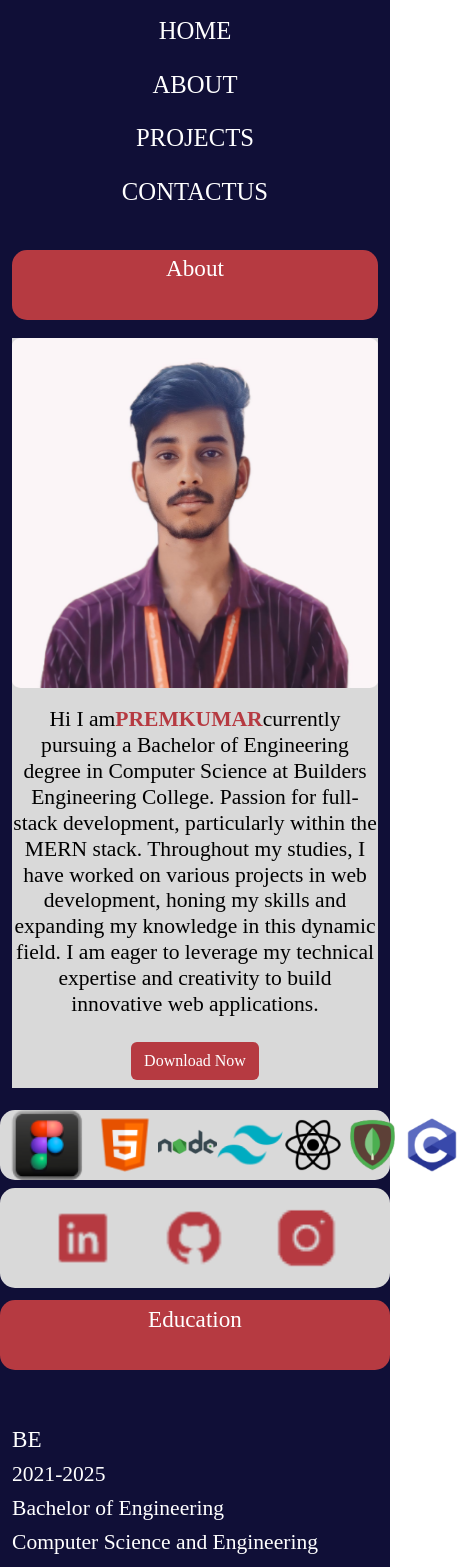
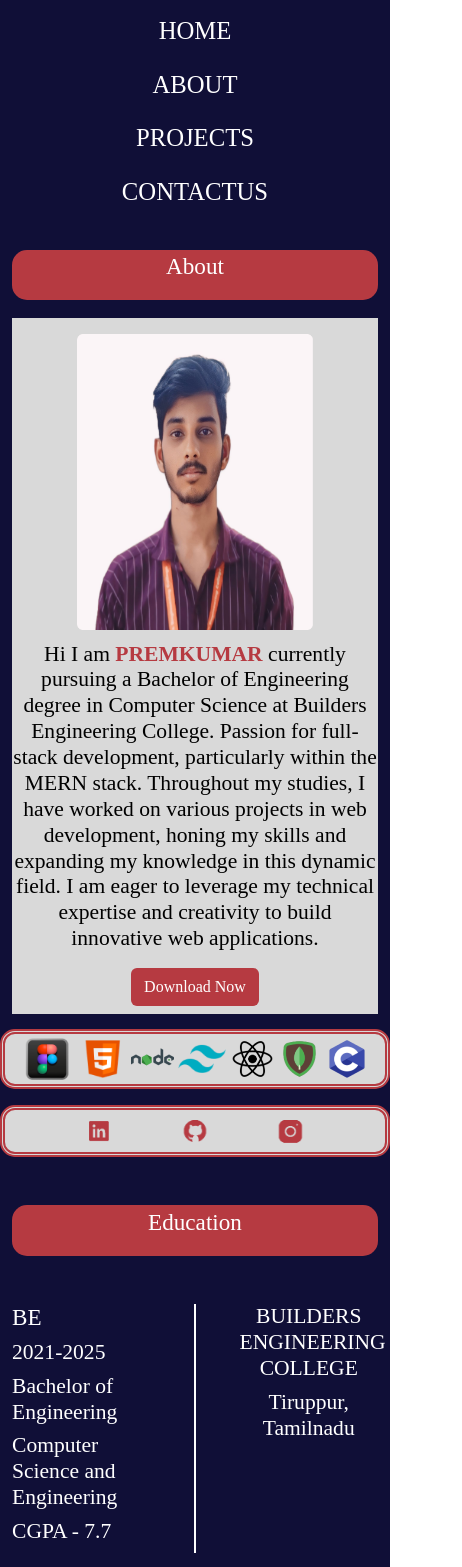
Before and after one commit to premkumar1403/Frontend, a React (Create React App) app: page /about in a window 390 px wide. Shown: the top 1567 px of the page, 462 px wide, since content can reach past the window. Built offline with nearby package versions, Linux system fonts and the light colour scheme; a web font is replaced by a local one.

Commit message:
responsiveness added

```diff
--- a/src/Components/About.jsx
+++ b/src/Components/About.jsx
@@ -4,6 +4,7 @@ import Footer from "./Footer";
 import { Link } from "react-router-dom";
 import { motion } from "framer-motion";
 import axios from "axios";
+import '../styles/home.css'
 const progressData = [
   { label: "HTML, CSS & JavaScript", width: "75%", value: "80%" },
   { label: "React, MongoDB", width: "70%", value: "70%" },
@@ -63,8 +64,8 @@ const About = () => {
           backgroundColor: "rgba(182, 58, 65, 1)",
           color: "white",
           marginTop: "3%",
-          height: "70px",
-          paddingTop: "1.5%",
+          height: "6vh",
+          paddingTop: "1%",
         }}
         initial={{ opacity: 0 }}
         animate={{ opacity: 1 }}
@@ -80,20 +81,23 @@ const About = () => {
       >
         <div className="row">
           <img
-            className="col-md-4"
+            className="offset-2 mt-3 col-8 offset-sm-3 col-sm-6 mt-sm-3 col-md-4 m-md-4 mt-md-5 col-lg-4 mt-lg-4"
             src="premprofile.png"
             alt="premimage"
-            height={350}
+            style={{ height: "35vh" }}
           />
           <h4
-            className="col-md-8 text-center"
-            style={{ marginTop: "5%", color: "black" }}
+            class="text-center col-sm-12 col-md-7"
+            style={{ marginTop: "3%", color: "black", textWrap: "wrap" }}
           >
             Hi I am
             <span
-              style={{ color: "rgba(182, 58, 65, 1)", fontWeight: "bolder" }}
+              style={{
+                color: "rgba(182, 58, 65, 1)",
+                fontWeight: "bolder",
+              }}
             >
-              PREMKUMAR
+              &nbsp;PREMKUMAR&nbsp;
             </span>
             currently pursuing a Bachelor of Engineering degree in Computer
             Science at Builders Engineering College. Passion for full-stack
@@ -102,88 +106,97 @@ const About = () => {
             honing my skills and expanding my knowledge in this dynamic field. I
             am eager to leverage my technical expertise and creativity to build
             innovative web applications.
+            <div class="offset-md-4 col-md-4 mt-3">
               <motion.button
                 onClick={data}
-              className="btn col-md-6 text-center mt-4"
+                className="btn text-center"
                 whileHover={{ scale: 1.1 }}
                 whileTap={{ scale: 0.9 }}
                 transition={{ type: "spring", stiffness: 300 }}
                 style={{
                   backgroundColor: "rgba(182, 58, 65, 1)",
                   color: "white",
+                  display: "block",
+                  margin: "auto",
                 }}
               >
                 Download Now
               </motion.button>
+            </div>
           </h4>
         </div>
       </motion.div>
       <motion.div
-        className="row"
+        class="row"
         style={{ marginTop: "4%" }}
         initial={{ opacity: 0 }}
         animate={{ opacity: 1 }}
         transition={{ delay: 1.5, duration: 0.5 }}
       >
         <div
-          className="col-md-8 g-2"
+          className="col-md-8"
           style={{
             borderRadius: "15px",
             display: "flex",
             justifyContent: "space-evenly",
             alignItems: "center",
             backgroundColor: "rgba(217, 217, 217, 1)",
+            border: "5px double rgba(182, 58, 65, 1)",
           }}
         >
-          <img src="figma.png" alt="figma" height={70} />
-          <img src="Html 5.png" alt="html" height={70} />
-          <img src="Nodejs.png" alt="node" height={70} />
-          <img src="Tailwind CSS.png" alt="tailwind" height={70} />
-          <img src="React Native.png" alt="react" height={70} />
-          <img src="MongoDB.png" alt="mongodb" height={70} />
-          <img src="C Programming.png" alt="c language" height={70} />
+          <img src="figma.png" alt="figma" style={{ height: "5vh" }} />
+          <img src="Html 5.png" alt="html" style={{ height: "6vh" }} />
+          <img src="Nodejs.png" alt="node" style={{ height: "6vh" }} />
+          <img
+            src="Tailwind CSS.png"
+            alt="tailwind"
+            style={{ height: "6vh" }}
+          />
+          <img src="React Native.png" alt="react" style={{ height: "6vh" }} />
+          <img src="MongoDB.png" alt="mongodb" style={{ height: "6vh" }} />
+          <img
+            src="C Programming.png"
+            alt="c language"
+            style={{ height: "6vh" }}
+          />
         </div>
         <div
-          className="col-md-4 g-2"
+          className="mt-3 col-md-4 mt-md-0"
           style={{
             borderRadius: "15px",
             backgroundColor: "rgba(217, 217, 217, 1)",
             display: "flex",
             justifyContent: "space-evenly",
             alignItems: "center",
+            border: "5px double rgba(182, 58, 65, 1)",
           }}
         >
-          <Link to="https://www.instagram.com/__prem_005/">
-            <img src="LinkedIn.png" alt="" height={100} />
+          <Link to=" https://www.linkedin.com/in/premkumar-m12/">
+            <img src="LinkedIn.png" alt="" style={{ height: "5vh" }} />
           </Link>
           <Link to="https://github.com/premkumar1403?tab=repositories">
-            <img src="GitHub.png" alt="" height={100} />
+            <img src="GitHub.png" alt="" style={{ height: "5vh" }} />
           </Link>
-          <Link to="https://www.linkedin.com/in/premkumar-m12/">
-            <img src="insta.png" alt="" height={80} />
+          <Link to="https://www.instagram.com/__prem_005/">
+            <img src="insta.png" alt="" style={{ height: "4vh" }} />
           </Link>
         </div>
       </motion.div>
       <motion.div
-        className="row"
-        style={{ borderRadius: "15px" }}
+        class="mt-5"
         initial={{ opacity: 0 }}
         animate={{ opacity: 1 }}
         transition={{ delay: 2, duration: 0.5 }}
-      >
-        <h3
-          className="col-md-12 text-center"
         style={{
           borderRadius: "15px",
           backgroundColor: "rgba(182, 58, 65, 1)",
           color: "white",
           marginTop: "3%",
-            height: "70px",
-            paddingTop: "1.5%",
+          height: "6vh",
+          paddingTop: "1%",
         }}
       >
-          Education
-        </h3>
+        <h3 className="col-md-12 text-center">Education</h3>
       </motion.div>
       <motion.div
         className="row mt-5"
@@ -191,7 +204,7 @@ const About = () => {
         animate={{ opacity: 1 }}
         transition={{ delay: 2.5, duration: 0.5 }}
       >
-        <div className="col-md-5">
+        <div className="col-5 col-md-5">
           <h3>BE</h3>
           <h4>2021-2025</h4>
           <h4>Bachelor of Engineering</h4>
@@ -199,7 +212,7 @@ const About = () => {
           <h4>CGPA - 7.7</h4>
         </div>
         <div
-          className="col-md-2 text-center"
+          className="col-2 col-md-2 text-center"
           initial={{ opacity: 0 }}
           animate={{ opacity: 1 }}
           transition={{ delay: 3, duration: 0.5 }}
@@ -213,7 +226,7 @@ const About = () => {
             }}
           ></div>
         </div>
-        <div className="col-md-5 text-center">
+        <div className="col-5 col-md-5 text-center">
           <h4>BUILDERS ENGINEERING COLLEGE</h4>
           <h4>Tiruppur, Tamilnadu</h4>
         </div>
@@ -224,14 +237,14 @@ const About = () => {
         animate={{ opacity: 1 }}
         transition={{ delay: 3, duration: 0.5 }}
       >
-        <div className="col-md-5">
+        <div className="col-5 col-md-5">
           <h3>HSC</h3>
           <h4>2020-2021</h4>
           <h4>Higher Secondary Certificate</h4>
           <h4>Computer Science and Engineering</h4>
           <h4>Percentage - 90%</h4>
         </div>
-        <div className="col-md-2 text-center">
+        <div className="col-2 col-md-2 text-center">
           <div
             style={{
               height: "100%",
@@ -241,7 +254,7 @@ const About = () => {
             }}
           ></div>
         </div>
-        <div className="col-md-5 text-center">
+        <div className="col-5 col-md-5 text-center">
           <h4>GMHSS (Govt Model Hrs School)</h4>
           <h4>Erode, Tamilnadu</h4>
         </div>
@@ -252,13 +265,13 @@ const About = () => {
         animate={{ opacity: 1 }}
         transition={{ delay: 3.5, duration: 0.5 }}
       >
-        <div className="col-md-5">
+        <div className="col-5 col-md-5">
           <h3>SSLC</h3>
           <h4>2018-2019</h4>
           <h4>Secondary School Leaving Certificate</h4>
           <h4>Percentage - 89%</h4>
         </div>
-        <div className="col-md-2 text-center">
+        <div className="col-2 col-md-2 text-center">
           <div
             style={{
               height: "100%",
@@ -268,7 +281,7 @@ const About = () => {
             }}
           ></div>
         </div>
-        <div className="col-md-5 text-center">
+        <div className="col-5 col-md-5 text-center">
           <h4>GHSS (Govt Hrs School)</h4>
           <h4>Erode, Tamilnadu</h4>
         </div>
@@ -281,8 +294,8 @@ const About = () => {
       >
         {progressData.map((item, index) => (
           <React.Fragment key={index}>
-            <h5 className="col-md-3">{item.label}</h5>
-            <div className="col-md-6">
+            <h5 className="mt-5 col-12 col-md-12">{item.label}</h5>
+            <div className="col-9 offset-md-1 col-md-8">
               <div className="progress text-left">
                 <motion.div
                   className="progress-bar"
@@ -297,7 +310,7 @@ const About = () => {
                 ></motion.div>
               </div>
             </div>
-            <div className="col-md-2 offset-1">{item.value}</div>
+            <div className="col-2 col-md-2  offset-1" style={{fontWeight:"bold",fontSize:'18px'}}>{item.value}</div>
           </React.Fragment>
         ))}
       </motion.div>
--- a/src/Components/Footer.jsx
+++ b/src/Components/Footer.jsx
@@ -5,7 +5,7 @@ const Footer = () => {
     const year = new Date();
     let data=year.getFullYear()
   return (
-    <div className="container" id="head">
+    <div className="container mt-5" id="head">
       <div className="text-center">
         <h3 style={{ fontFamily: "bowlby One SC" }}>PREMKUMAR</h3>
         <h5>
```
Lines whose indentation alone changed are shown as unchanged.
